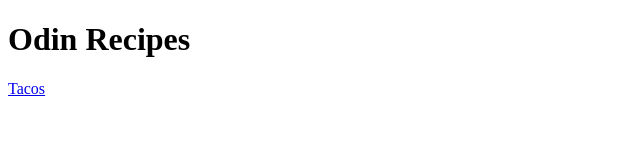
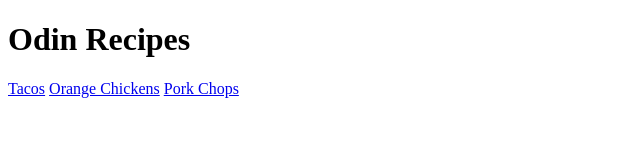
Before and after one commit to yim54/odin-recipes, a plain HTML site: page index.html in a window 1280 px wide. Shown: the whole page, without its empty margins (0-640 px from the left). Drawn offline with Linux system fonts and the light colour scheme.

Commit message:
Add links to recipes

```diff
--- a/index.html
+++ b/index.html
@@ -8,6 +8,7 @@
     <body>
         <h1>Odin Recipes</h1>
         <a href="recipes/tacos.html">Tacos</a>
-
+        <a href="recipes/orange-chicken.html">Orange Chickens</a>
+        <a href="recipes/pork-chops.html">Pork Chops</a>
     </body>
 </html>
```
